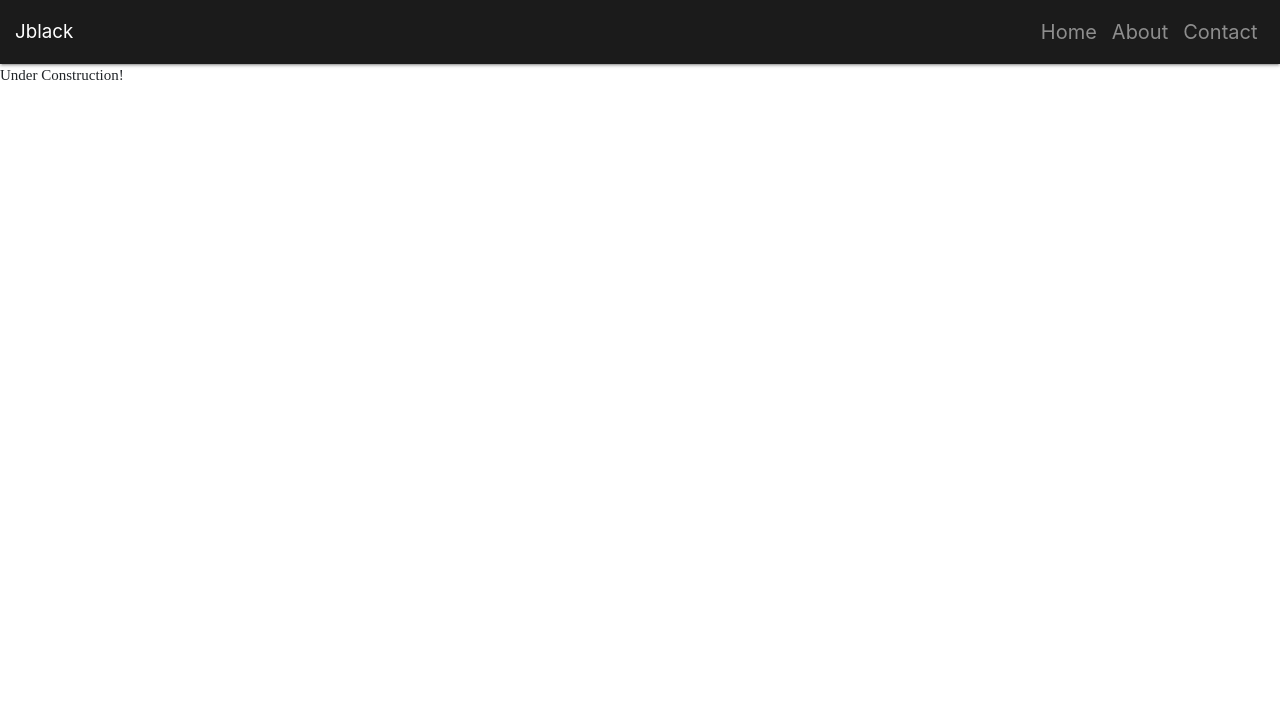
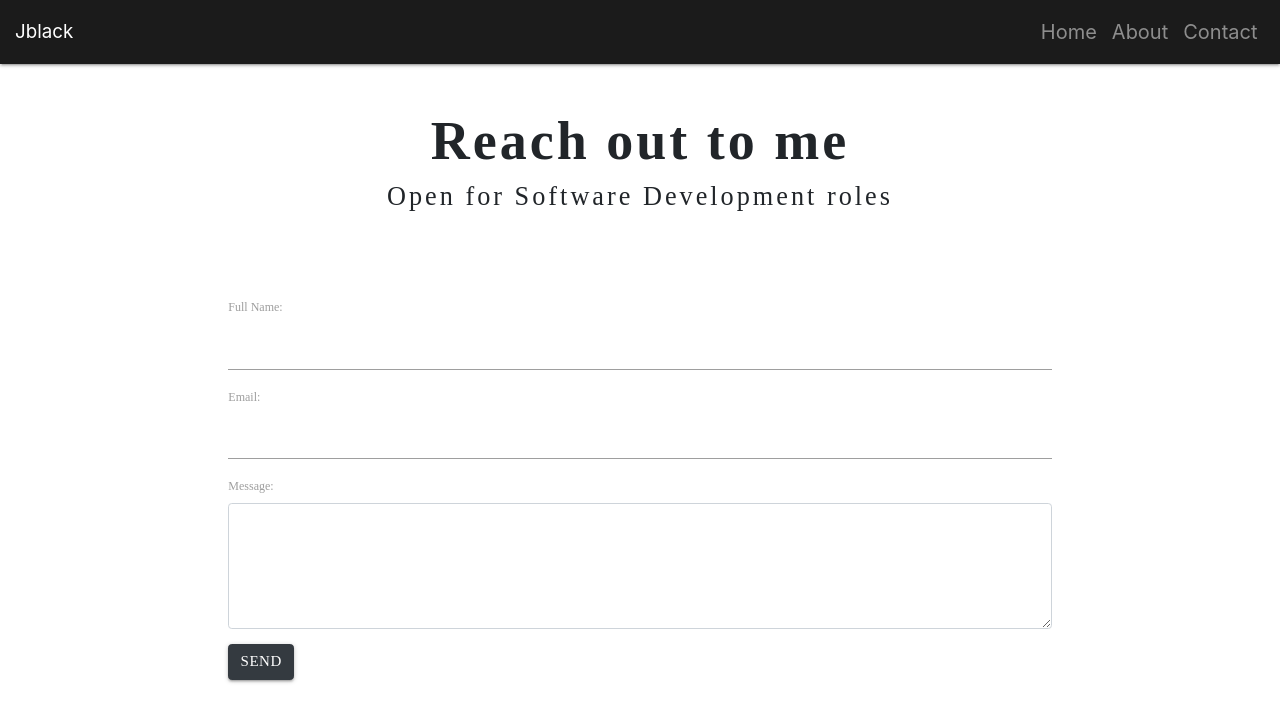
Before and after one commit to BlueDiablos/jblack_dev, a React (Create React App) app: page /contact in a window 1280 px wide. Shown: the top 722 px of the page. Built offline with nearby package versions, Linux system fonts and the light colour scheme.

Commit message:
Added contact page
Needs hooked up to the API for emails

```diff
--- a/src/App.js
+++ b/src/App.js
@@ -1,5 +1,5 @@
 import React, { Component } from "react";
-import { BrowserRouter as Router, Route, Link } from "react-router-dom";
+import { BrowserRouter as Router, Route, Link, withRouter } from "react-router-dom";
 import { Container } from "react-bootstrap";
 import Navbar from "react-bootstrap/Navbar";
 import Nav from "react-bootstrap/Nav";
@@ -25,10 +25,11 @@ class App extends React.Component {
         text: "Click Images To Explore"
       },
       about: {
-        title: "'Look at it go Homer; This one's gonnna go for miles'"
+        title: "'Look at it go Homer; This one's gonna go for miles'"
       },
       contact: {
-        title: "Reach out to me"
+        title: "Reach out to me",
+        sub: "Open for Software Development roles"
       }
     };
   }
@@ -79,7 +80,7 @@ class App extends React.Component {
           <Route
             path="/contact"
             exact
-            render={() => <ContactPage title={this.state.contact.title} />}
+            render={() => <ContactPage title={this.state.contact.title} sub={this.state.contact.sub} />}
           />
         </Container>
       </Router>
--- /dev/null
+++ b/src/components/Content.js
@@ -0,0 +1,20 @@
+import React from 'react';
+import { Container } from 'react-bootstrap';
+import { Row, Col } from 'react-bootstrap';
+
+function Content(props){
+
+return(
+    <Container fluid={true}>
+        <Row className='justify-content-center'>
+            <Col md={8}>
+                {props.children}
+            </Col>
+        </Row>
+    </Container>
+)
+
+
+}
+
+export default Content;
--- a/src/index.css
+++ b/src/index.css
@@ -5,7 +5,6 @@ body {
     sans-serif;
   -webkit-font-smoothing: antialiased;
   -moz-osx-font-smoothing: grayscale;
-  background-color: #1b1b1b;
 }
 
 code {
--- a/src/pages/AboutPage.css
+++ b/src/pages/AboutPage.css
@@ -1,3 +1,4 @@
 #App{
     background-color: #fff;
+    height: 100vh;
 }
--- a/src/pages/AboutPage.js
+++ b/src/pages/AboutPage.js
@@ -14,21 +14,34 @@ class AboutPage extends React.Component {
           title: "Who Am I",
           header: "Joseph Blackledge",
           body:
-            "Sed ut perspiciatis unde omnis iste natus error sit voluptatem accusantium doloremque laudantium, totam rem aperiam, eaque ipsa quae ab illo inventore veritatis et quasi architecto beatae vitae dicta sunt explicabo. Nemo enim ipsam voluptatem quia voluptas sit aspernatur aut odit aut fugit, sed quia consequuntur magni dolores eos qui ratione voluptatem sequi nesciunt. Neque porro quisquam est, qui dolorem ipsum quia dolor sit amet, consectetur, adipisci velit, sed quia non numquam eius modi tempora incidunt ut labore et dolore magnam aliquam quaerat voluptatem. Ut enim ad minima veniam, quis nostrum exercitationem ullam corporis suscipit laboriosam, nisi ut aliquid ex ea commodi consequatur? Quis autem vel eum iure reprehenderit qui in ea voluptate velit esse quam nihil molestiae consequatur, vel illum qui dolorem eum fugiat quo voluptas nulla pariatur?"
+            "I love technology; building custom computers for all sorts of hobbies online; putting together my own mechanical keyboards; " +
+            "following the latest upgrades in hardware; and designing/building software. " +
+            "The challenges involved with technology are engaging, entertaining and fulfilling " +
+            " --discovering new ways to enrich peoples lives. This is why I pursued Computer Science."
         },
         {
           id: 1,
           title: "Education",
-          header: "University of North Carolina Charlotte",
+          header: "UNCC",
           body:
-            "Sed ut perspiciatis unde omnis iste natus error sit voluptatem accusantium doloremque laudantium, totam rem aperiam, eaque ipsa quae ab illo inventore veritatis et quasi architecto beatae vitae dicta sunt explicabo. Nemo enim ipsam voluptatem quia voluptas sit aspernatur aut odit aut fugit, sed quia consequuntur magni dolores eos qui ratione voluptatem sequi nesciunt. Neque porro quisquam est, qui dolorem ipsum quia dolor sit amet, consectetur, adipisci velit, sed quia non numquam eius modi tempora incidunt ut labore et dolore magnam aliquam quaerat voluptatem. Ut enim ad minima veniam, quis nostrum exercitationem ullam corporis suscipit laboriosam, nisi ut aliquid ex ea commodi consequatur? Quis autem vel eum iure reprehenderit qui in ea voluptate velit esse quam nihil molestiae consequatur, vel illum qui dolorem eum fugiat quo voluptas nulla pariatur?"
+            "Graduated From the University of North Carolina at Charlotte where I studied the Agile framework; object oriented "+
+            "programming and data structures; database design, tools and theory; Web design; secure "+
+            "programming and the SSDLC (Secure Software Development Life Cycle); software architecture and design systems; "+
+            "software development life cycle; networking and information systems; computer architecture; logic and algorithms."
+
         },
         {
           id: 2,
-          title: "Skill Set and Experience",
-          header: "Software Engineer",
+          title: "Experience",
+          header: "Projects",
           body:
-            "Sed ut perspiciatis unde omnis iste natus error sit voluptatem accusantium doloremque laudantium, totam rem aperiam, eaque ipsa quae ab illo inventore veritatis et quasi architecto beatae vitae dicta sunt explicabo. Nemo enim ipsam voluptatem quia voluptas sit aspernatur aut odit aut fugit, sed quia consequuntur magni dolores eos qui ratione voluptatem sequi nesciunt. Neque porro quisquam est, qui dolorem ipsum quia dolor sit amet, consectetur, adipisci velit, sed quia non numquam eius modi tempora incidunt ut labore et dolore magnam aliquam quaerat voluptatem. Ut enim ad minima veniam, quis nostrum exercitationem ullam corporis suscipit laboriosam, nisi ut aliquid ex ea commodi consequatur? Quis autem vel eum iure reprehenderit qui in ea voluptate velit esse quam nihil molestiae consequatur, vel illum qui dolorem eum fugiat quo voluptas nulla pariatur?"
+            "I've worked on many project both in the class room and outside."+
+            "I've designed and built a simple login authentication API. "+
+            "I was a part of a team that built a chat application for the university called Niner Chat, which allowed students to login in with their "+
+            ".edu domain and join chatroom's relevant to their major/college. "+
+            "I also designed an e commerce website to simulate how a shopping cart would behave "+
+            "and many more which can all be found on my Github."
+
         }
       ]
     };
@@ -43,11 +56,11 @@ class AboutPage extends React.Component {
   render() {
     return (
       <div id="App">
-      <Container fluid={true}>
-        <Row className="justify-content-around">
-          {this.makePanes(this.state.info)}
-        </Row>
-      </Container>
+        <Container fluid={true}>
+          <Row className="justify-content-around">
+            {this.makePanes(this.state.info)}
+          </Row>
+        </Container>
       </div>
     );
   }
--- a/src/pages/ContactPage.js
+++ b/src/pages/ContactPage.js
@@ -1,12 +1,74 @@
 import React from 'react';
 import './ContactPage.css';
 
-function ContactPage(props){
+import Hero from '../components/Hero';
+import Content from '../components/Content';
+import { Form } from 'react-bootstrap';
+import { Button } from 'react-bootstrap';
+
+
+class ContactPage extends React.Component{
+
+  constructor(props){
+    super(props);
+    this.state = {
+      name: '',
+      email: '',
+      message: '',
+      disabled: false,
+      emailSent: null
+
+    }
+  }
+
+  handleChange = (event) => {
+    console.log(event);
+
+    const target = event.target;
+    const value = target.value;
+    const name = target.name;
+
+    this.setState({
+      [name]: value
+    })
+  };
+
+
+
+  render(){
+
   return(
     <div id="App">
-    <p>Under Construction!</p>
+      <Hero title={this.props.title} sub={this.props.sub}/>
+      <Content>
+        <Form onSubmit={this.handleSubmit}>
+          <Form.Group>
+            <Form.Label htmlFor="full-name">Full Name: </Form.Label>
+            <Form.Control id="full-name" name="name" type="text" value={this.state.name} onChange={this.handleChange}></Form.Control>
+          </Form.Group>
+
+          <Form.Group>
+            <Form.Label htmlFor="email">Email: </Form.Label>
+            <Form.Control id="email" name="email" type="email" value={this.state.email} onChange={this.handleChange}></Form.Control>
+          </Form.Group>
+
+          <Form.Group>
+            <Form.Label htmlFor="message">Message: </Form.Label>
+            <Form.Control id="message" name="message" as="textarea" rows="5" value={this.state.message} onChange={this.handleChange}></Form.Control>
+          </Form.Group>
+
+          <Button className="d-inline-block" variant="dark" type="submit" disabled={this.state.disabled}>
+          Send
+          </Button>
+
+          {this.state.emailSent === true && <p className="d-inline success-msg">Email Sent</p>}
+          {this.state.emailSent === false && <p className="d-inline error-msg">Email Not Sent</p>}
+
+        </Form>
+      </Content>
     </div>
   )
+  }
 }
 
 export default ContactPage;
```
Also changed, not shown: src/components/Card.css (line endings or trailing spaces).
